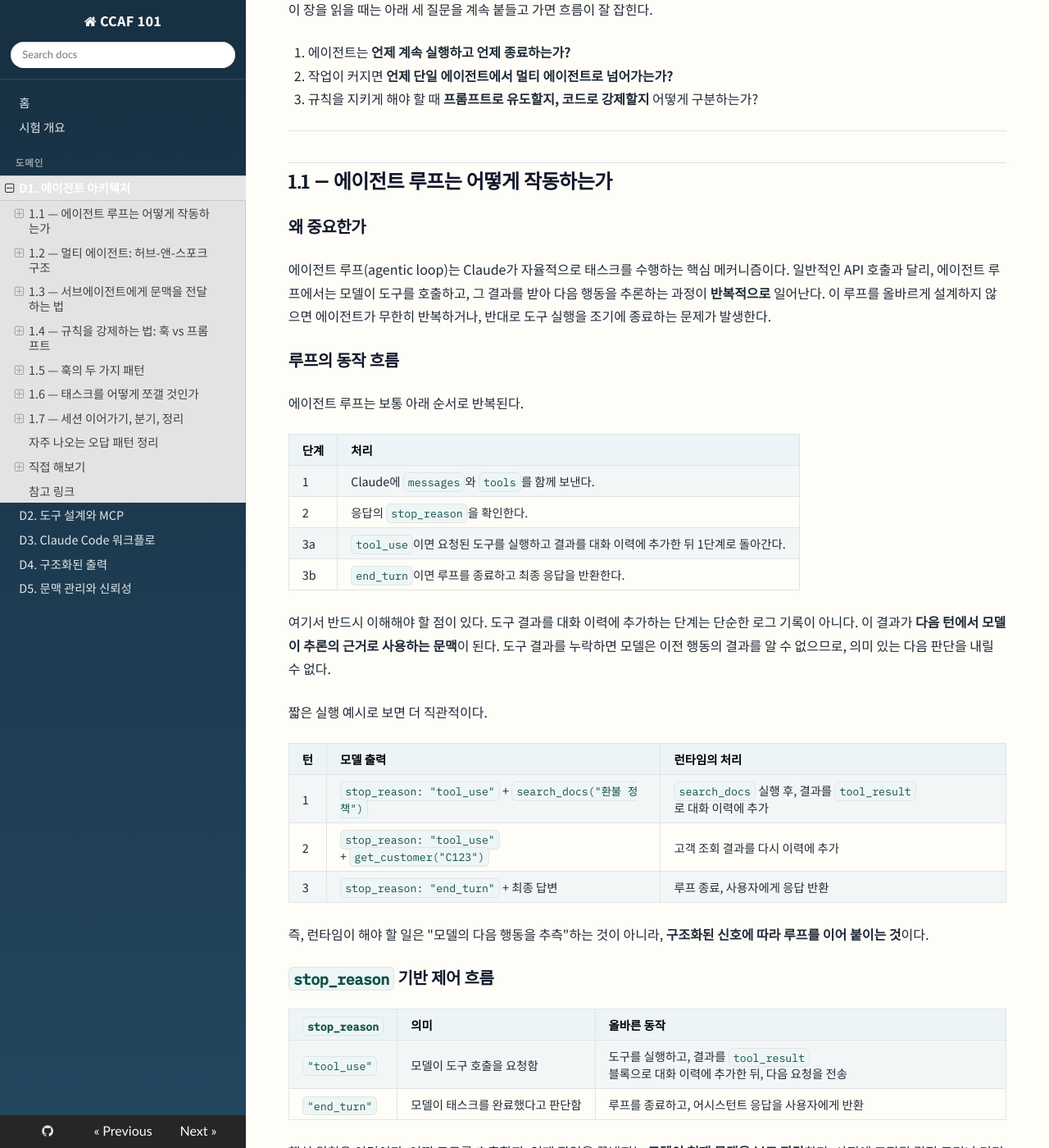
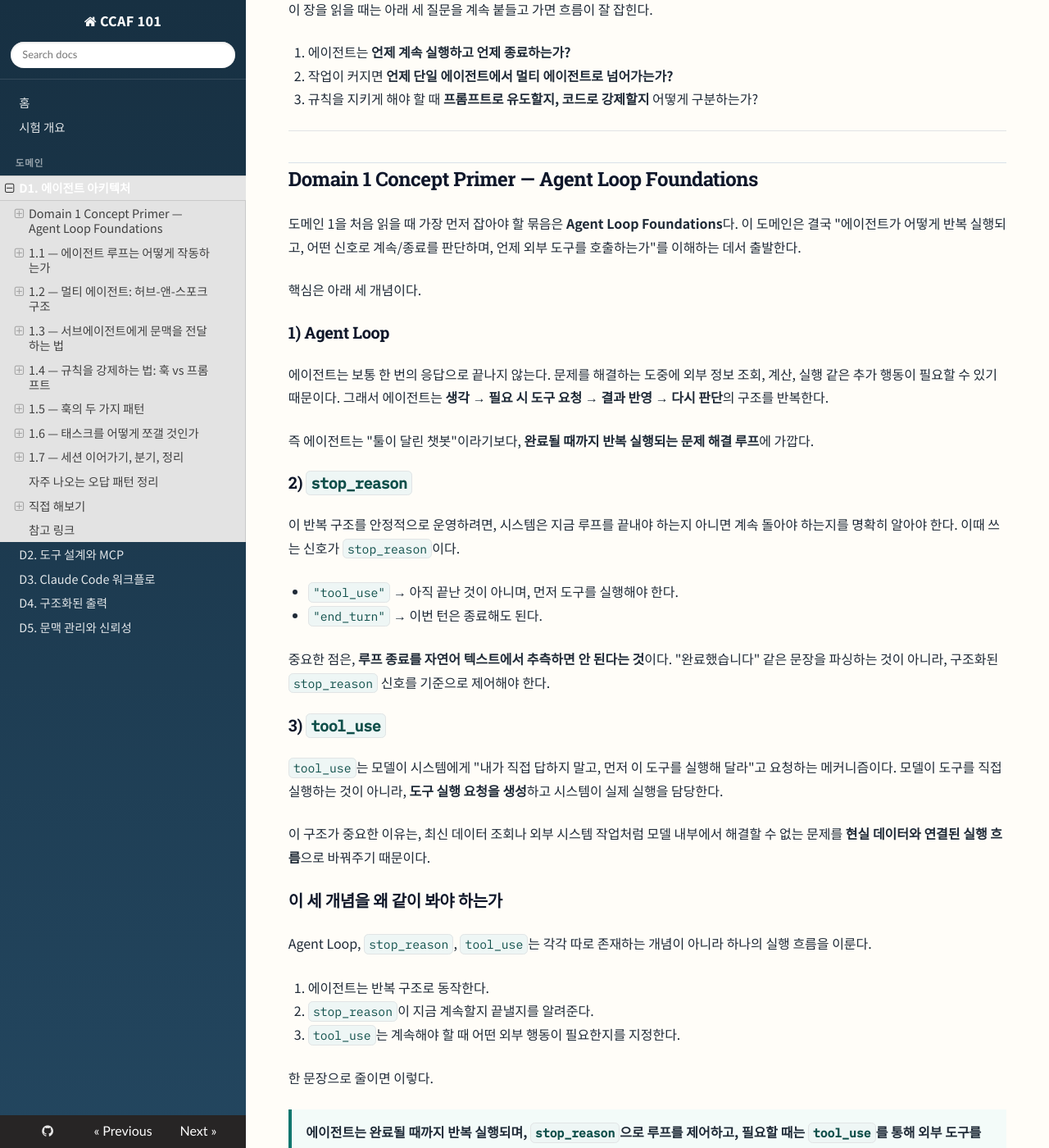
Before and after one commit to bitboom/ccaf101, an MkDocs documentation site: the page built from docs/domains/01-agent-architecture-and-orchestration.md, in a window 1280 px wide and 1400 px high, scrolled down 653 px. Shown: the whole window at 82% size. Built offline with MkDocs 1.6.1, drawn with Linux system fonts in a browser that asks for light colours; nearby versions of some CDN libraries; some web fonts are replaced; some of the changed text lies outside the part shown.

Commit message:
Add Domain 1 agent loop concept primer

```diff
--- a/docs/domains/01-agent-architecture-and-orchestration.md
+++ b/docs/domains/01-agent-architecture-and-orchestration.md
@@ -16,6 +16,49 @@
 1. 에이전트는 **언제 계속 실행하고 언제 종료하는가?**
 2. 작업이 커지면 **언제 단일 에이전트에서 멀티 에이전트로 넘어가는가?**
 3. 규칙을 지키게 해야 할 때 **프롬프트로 유도할지, 코드로 강제할지** 어떻게 구분하는가?
+
+---
+
+## Domain 1 Concept Primer — Agent Loop Foundations
+
+도메인 1을 처음 읽을 때 가장 먼저 잡아야 할 묶음은 **Agent Loop Foundations**다. 이 도메인은 결국 "에이전트가 어떻게 반복 실행되고, 어떤 신호로 계속/종료를 판단하며, 언제 외부 도구를 호출하는가"를 이해하는 데서 출발한다.
+
+핵심은 아래 세 개념이다.
+
+### 1) Agent Loop
+
+에이전트는 보통 한 번의 응답으로 끝나지 않는다. 문제를 해결하는 도중에 외부 정보 조회, 계산, 실행 같은 추가 행동이 필요할 수 있기 때문이다. 그래서 에이전트는 **생각 → 필요 시 도구 요청 → 결과 반영 → 다시 판단**의 구조를 반복한다.
+
+즉 에이전트는 "툴이 달린 챗봇"이라기보다, **완료될 때까지 반복 실행되는 문제 해결 루프**에 가깝다.
+
+### 2) `stop_reason`
+
+이 반복 구조를 안정적으로 운영하려면, 시스템은 지금 루프를 끝내야 하는지 아니면 계속 돌아야 하는지를 명확히 알아야 한다. 이때 쓰는 신호가 `stop_reason`이다.
+
+- `"tool_use"` → 아직 끝난 것이 아니며, 먼저 도구를 실행해야 한다.
+- `"end_turn"` → 이번 턴은 종료해도 된다.
+
+중요한 점은, **루프 종료를 자연어 텍스트에서 추측하면 안 된다는 것**이다. "완료했습니다" 같은 문장을 파싱하는 것이 아니라, 구조화된 `stop_reason` 신호를 기준으로 제어해야 한다.
+
+### 3) `tool_use`
+
+`tool_use`는 모델이 시스템에게 "내가 직접 답하지 말고, 먼저 이 도구를 실행해 달라"고 요청하는 메커니즘이다. 모델이 도구를 직접 실행하는 것이 아니라, **도구 실행 요청을 생성**하고 시스템이 실제 실행을 담당한다.
+
+이 구조가 중요한 이유는, 최신 데이터 조회나 외부 시스템 작업처럼 모델 내부에서 해결할 수 없는 문제를 **현실 데이터와 연결된 실행 흐름**으로 바꿔주기 때문이다.
+
+### 이 세 개념을 왜 같이 봐야 하는가
+
+Agent Loop, `stop_reason`, `tool_use`는 각각 따로 존재하는 개념이 아니라 하나의 실행 흐름을 이룬다.
+
+1. 에이전트는 반복 구조로 동작한다.
+2. `stop_reason`이 지금 계속할지 끝낼지를 알려준다.
+3. `tool_use`는 계속해야 할 때 어떤 외부 행동이 필요한지를 지정한다.
+
+한 문장으로 줄이면 이렇다.
+
+> **에이전트는 완료될 때까지 반복 실행되며, `stop_reason`으로 루프를 제어하고, 필요할 때는 `tool_use`를 통해 외부 도구를 호출한다.**
+
+이 개념 묶음을 먼저 잡아 두면, 뒤에 나오는 멀티 에이전트 구조, 훅, 태스크 분해, 세션 관리가 모두 훨씬 덜 추상적으로 읽힌다.
 
 ---
 
```
